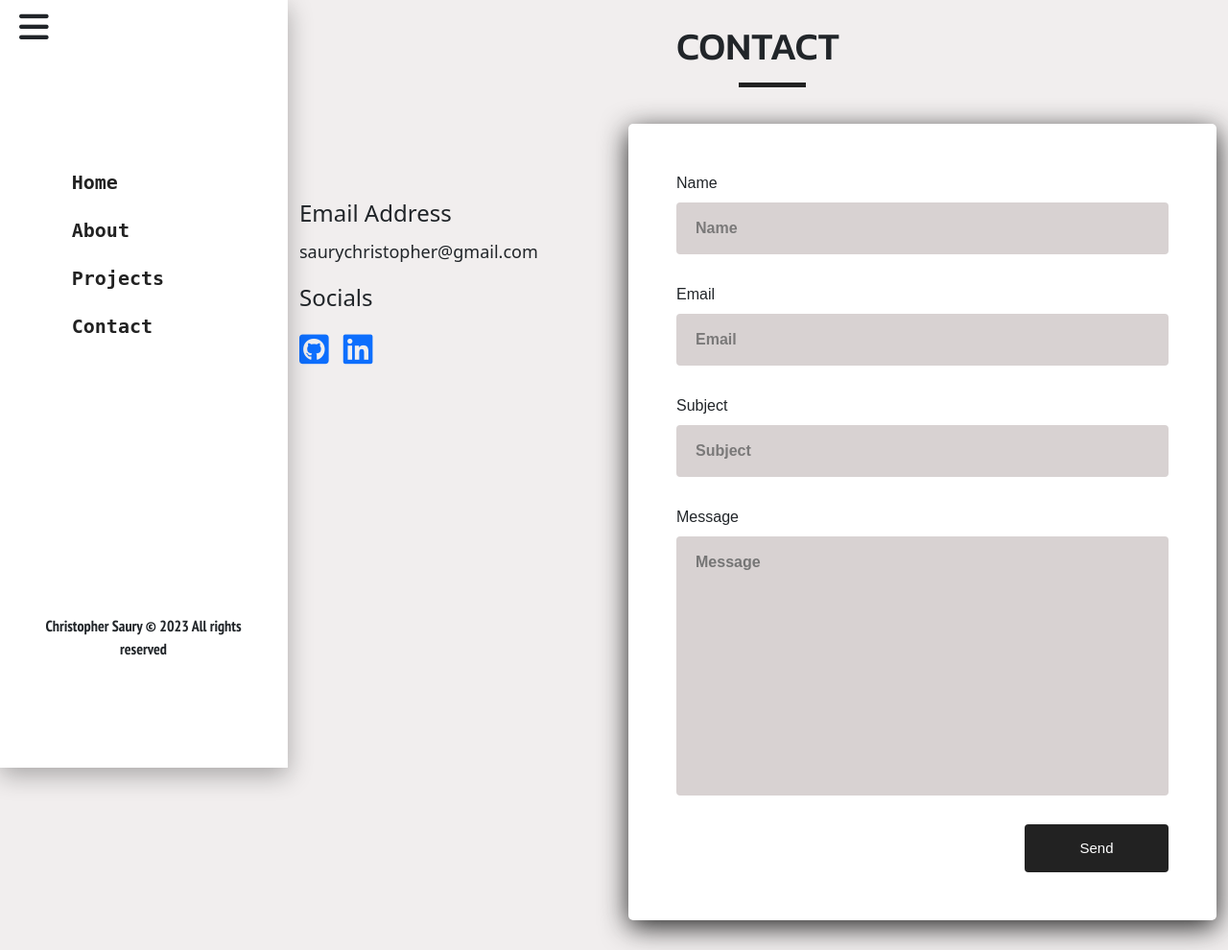
After one commit to ChristopherSaury/chrisPortfolio2023, a Symfony app: template templates/contact/contact.html.twig in a window 1280 px wide. The commit adds this page. Shown: the whole page at 96% size. Run offline with Twig, Linux system fonts and the light colour scheme; the template is opened without the code that fills it, so the values that code supplies are empty; some libraries are stand-ins or nearby versions.

Commit message:
contact page created

```diff
--- /dev/null
+++ b/public/css/contact.css
@@ -0,0 +1,165 @@
+@import url('https://fonts.googleapis.com/css2?family=Kanit:wght@500&display=swap');
+
+#contact{
+    width: 100%;
+    min-height: 120vh;
+    padding-left: 300px;
+    background-color: #f1eeee;
+    transition: 0.5s;
+}
+#contact .ct-title{
+    font-family: 'Kanit', sans-serif;
+    position: relative;
+}
+#contact .ct-title::after{
+    content: "";
+    display: block;
+    background-color: #222;
+    width: 70px;
+    height: 5px;
+    position: absolute;
+    top: 130%;
+    left: 48%;
+}
+#contact .contact-page{
+    display: flex;
+    flex-direction: row;
+    margin-top: 6%;
+}
+#contact .info{
+    width: 35%;
+    height: auto;
+    padding-top: 8%;
+    display: flex;
+    flex-direction: column;
+    gap: 20px;
+}
+#contact .info h6{
+    font-size: 24px;
+    margin-bottom: 4%;
+}
+#contact .info-container .mail-info{
+    margin: 0%;
+    font-size: 18px;
+}
+#contact .info-container .socials-links{
+    width: 100px;
+    height: auto;
+    display: flex;
+    flex-direction: row;
+    gap: 15px;
+    font-size: 35px;
+}
+/* #contact .info h6::after{
+    position: absolute;
+    content: '';
+    width: 100px;
+    height: 2px;
+    background-color: #222;
+    left: 50%;
+    top: 10%;
+} */
+#contact .form-container{
+    width: 65%;
+    height: auto;
+}
+#contact .form-container form{
+    margin-bottom: 5%;
+    padding: 50px;
+    width: 100%;
+    height: auto;
+    background-color: #fff;
+    box-shadow: 0px 7px 29px #222;
+    font-family: 'Heebo', sans-serif;
+    border-radius: 5px;
+    display: flex;
+    flex-direction: column;
+    align-items: center;
+    gap: 30px;
+}
+#contact .form-container form .form-row{
+    width: 100%;
+    height: auto;
+    display: flex;
+    flex-direction: column;
+    justify-content: flex-start;
+    gap: 8px;
+}
+#contact .form-container form .form-row input{
+    padding: 15px 20px;
+    background-color: #d8d2d2;
+    border: none;
+    border-radius: 4px;
+    font-weight: 600;
+}
+#contact .form-container form .form-row input:focus,
+#contact .form-container form textarea:focus{
+    outline: none;
+}
+#contact .form-container form .form-row input::placeholder{
+    color: #7a7979;
+    opacity: 1;
+}
+/***************** Microsoft Edge / Internet explorer placeholder ***********************/
+#contact .form-container form .form-row input::-ms-input-placeholder{
+    color: #7a7979;
+}
+#contact .form-container form textarea{
+    resize: none;
+    padding: 15px 20px;
+    background-color: #d8d2d2;
+    border: none;
+    border-radius: 4px;
+    font-weight: 600;
+}
+#contact .form-container form .btn-wrapper{
+    width: 100%;
+    height: auto;
+}
+#contact .form-container form .btn-wrapper button{
+    background-color: #222;
+    color: #fff;
+    float: right;
+    border: none;
+    width: 150px;
+    height: 50px;
+    border-radius: 4px;
+    font-size: 15px;
+}
+#contact .form-container form .btn-wrapper button:hover{
+    background-color: rgb(63, 63, 63);
+}
+#contact #contactForm .error{
+    display: none;
+    align-items: center;
+    justify-content: space-between;
+    padding: 0 2%;
+    width: 100%;
+    height: 50px;
+    color: #721c24;
+    background-color: #f8d7da;
+    border-radius: 4px;
+    margin-bottom: 5px;
+    transition: 0.5s;
+}
+#contact #contactForm .error .errMessage,
+#contact #contactForm .successMessage .successMsg{
+    margin: 0%;
+}
+#contact #contactForm .error .fa-xmark,
+#contact #contactForm .successMessage .fa-xmark
+{
+    cursor: pointer;
+}
+#contact #contactForm .successMessage{
+    display: none;
+    align-items: center;
+    justify-content: space-between;
+    padding: 0 2%;
+    width: 100%;
+    height: 50px;
+    color: #155724;
+    background-color: #d4edda;
+    border-radius: 4px;
+    margin-bottom: 5px;
+}
--- /dev/null
+++ b/public/js/contact.js
@@ -0,0 +1,54 @@
+function sendContactData(){
+    let form = document.getElementById('contactForm');
+    let errorDiv = document.querySelector('#contact #contactForm .error');
+    let errorMessage = document.querySelector('#contact #contactForm .error .errMessage');
+    let pattern = /^[^ ]+@[^ ]+\.[a-z]{2,3}$/;
+
+    if(form['name'].value === "" || form['user-email'].value === ""
+    || form['subject'].value === "" || form['message'].value === ""){
+        if(document.querySelector('#contact #contactForm .successMessage').style.display = 'flex'){
+            document.querySelector('#contact #contactForm .successMessage').style.display = 'none';
+        }
+        window.location.href = '#contactForm';
+        errorMessage.innerHTML = 'You must fill in all the fields';
+        return errorDiv.style.display = 'flex';
+    }else if(!form['user-email'].value.match(pattern)){
+
+        if(document.querySelector('#contact #contactForm .successMessage').style.display = 'flex'){
+            document.querySelector('#contact #contactForm .successMessage').style.display = 'none';
+        }
+        window.location.href = '#contactForm';
+        errorMessage.innerHTML = 'Please Enter Valid Email Address';
+        return errorDiv.style.display = 'flex';
+    }
+
+    let contactData = document.querySelectorAll('#contact form .contact_data');
+    let form_data = new FormData();
+
+    for( let count = 0; count < contactData.length; count++){
+        form_data.append(contactData[count].name, contactData[count].value)
+    }
+    document.querySelector('#contact #contactForm #submit-contact').disabled = true;
+
+    const xhttp = new XMLHttpRequest();
+    xhttp.open('POST', '/contact/handler');
+    xhttp.send(form_data);
+
+    xhttp.onreadystatechange = function(){
+        if(xhttp.readyState == 4 && xhttp.status == 200){
+            document.querySelector('#contact #contactForm #submit-contact').disabled = false;
+            document.getElementById('contactForm').reset();
+            window.location.href = '#contactForm';
+            if(document.querySelector('#contact #contactForm .error').style.display = 'flex'){
+                document.querySelector('#contact #contactForm .error').style.display = 'none';
+            }
+            document.querySelector('#contact #contactForm .successMessage').style.display = 'flex';
+        }
+    }
+}
+function closeSuccessMsg(){
+    return document.querySelector('#contact #contactForm .successMessage').style.display = 'none';
+}
+function closeError(){
+    return document.querySelector('#contact #contactForm .error').style.display = 'none';
+}
--- a/templates/base.html.twig
+++ b/templates/base.html.twig
@@ -46,7 +46,7 @@
                         </a>
                     </li>
                     <li class="list-item">
-                        <a href="">
+                        <a href="{{path('app_contact')}}">
                             <span class="page">Contact</span>
                             <span class="nav-icon" title="Contact"><i class="fas fa-envelope"></i></span>
                         </a>
--- /dev/null
+++ b/templates/contact/contact.html.twig
@@ -0,0 +1,70 @@
+{% extends 'base.html.twig' %}
+
+{% block title %}Contact - Saury Christopher Portfolio{% endblock %}
+
+{% block stylesheets %} <link rel="stylesheet" href="{{ asset('css/contact.css') }}"> {% endblock %}
+
+{% block body %}
+    <section id="contact">
+        <h1 class="text-center mt-4 ct-title">CONTACT</h1>
+        <div class="container">
+            <div class="row contact-page">
+                <div class="info">
+                    <div class="info-container">
+                        <h6>Email Address</h6>
+                        <p class="mail-info">
+                            saurychristopher@gmail.com
+                        </p>
+                    </div>
+                    <div class="info-container">
+                        <h6>Socials</h6>
+                        <p class="socials-links">
+                            <a title="Github" target="_blank" href="https://github.com/ChristopherSaury?tab=repositories">
+                                <i class="fa-brands fa-square-github"></i>
+                            </a>
+                            <a title="Linkedin" target="_blank" href="https://www.linkedin.com/in/christopher-saury/">
+                                <i class="fa-brands fa-linkedin"></i>
+                            </a>
+                        </p>
+                    </div>
+                </div>
+                <div class="form-container">
+                    <form id="contactForm">
+                        <div class="error">
+                            <p class="errMessage"></p>
+                            <i onclick="closeError()" title="close" class="fa-solid fa-xmark"></i>
+                        </div>
+                        <div class="successMessage">
+                            <p class="successMsg">Message sent successfully !!!</p>
+                            <i onclick="closeSuccessMsg()" title="close" class="fa-solid fa-xmark"></i>
+                        </div>
+                        <div class="form-row">
+                            <label for="name">Name</label>
+                            <input type="text" class="contact_data" name="name" id="name" placeholder="Name">
+                        </div>
+                        <div class="form-row">
+                            <label for="user-email">Email</label>
+                            <input type="email" class="contact_data" name="user-email" id="user-email" placeholder="Email" required>
+                        </div>
+                        <div class="form-row">
+                            <label for="subject">Subject</label>
+                            <input type="text" class="contact_data" name="subject" id="subject" placeholder="Subject">
+                        </div>
+                        <div class="form-row">
+                            <label for="message">Message</label>
+                            <textarea name="message" class="contact_data" id="message" placeholder="Message" cols="30" rows="10"></textarea>
+                        </div>
+                        <div class="btn-wrapper">
+                            <button id="submit-contact" type="button" onclick="sendContactData(); return false;">Send</button>
+                        </div>
+                    </form>
+                </div>
+            </div>
+        </div>
+    </section>
+{% endblock %}
+
+{% block js %}
+    <script src="{{asset('js/nav-toggle.js')}}"></script>
+    <script src="{{asset('js/contact.js')}}"></script>
+{% endblock %}
```
Also changed, not shown: src/Controller/ContactController.php (added, +36 -0 lines).
